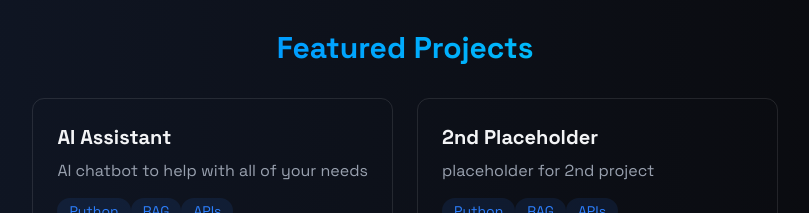
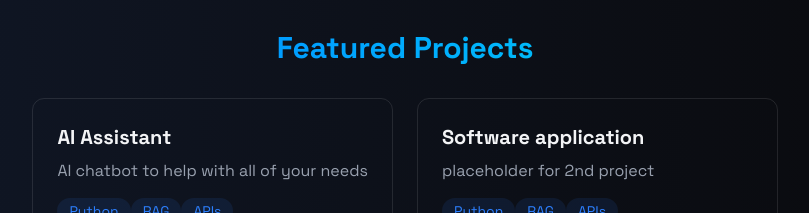
Before and after one commit to AaronConnolly/my-portfolio, a React (Vite) app: page / in a window 1280 px wide. Shown: the part 1740-1953 px from the top of the page, without its empty margins (235-1044 px from the left). Built offline with nearby package versions, Linux system fonts and the light colour scheme.

Commit message:
Test live hosting

```diff
--- a/src/components/sections/Projects.jsx
+++ b/src/components/sections/Projects.jsx
@@ -45,7 +45,7 @@
               className="p-6 rounded-xl border border-white/10 hover:-translate-y-1 hover:border-blue-500/30
                         hover:shadow-[0_2_8px_rgba(59,130,246,0.2)] transition-all"
             >
-              <h3 className="text-xl font-bold mb-2"> 2nd Placeholder</h3>
+              <h3 className="text-xl font-bold mb-2"> Software application</h3>
               <p className="text-gray-400 mb-4">placeholder for 2nd project</p>
               <div>
                 {["Python", "RAG", "APIs"].map((tech, key) => (
```
